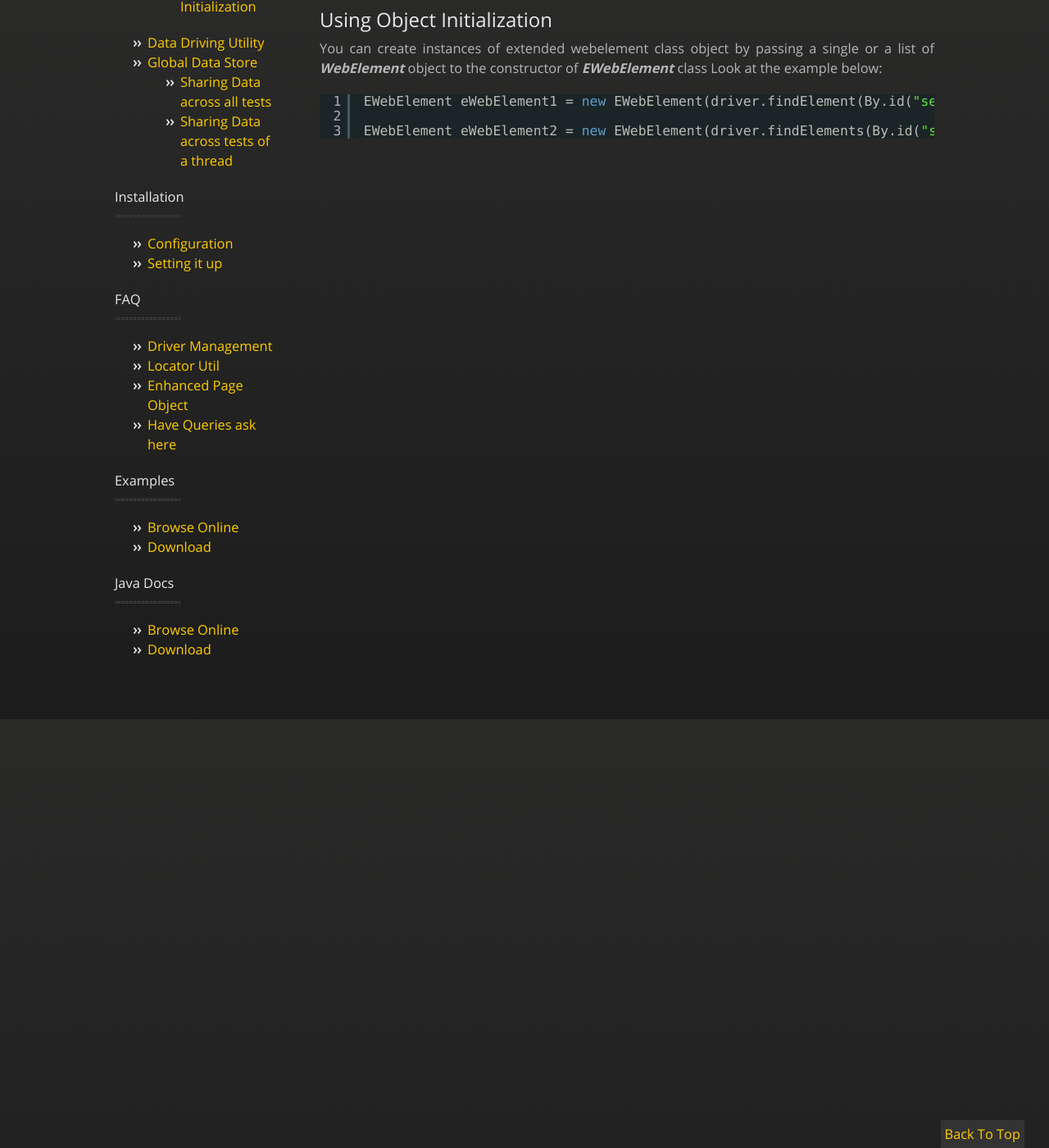
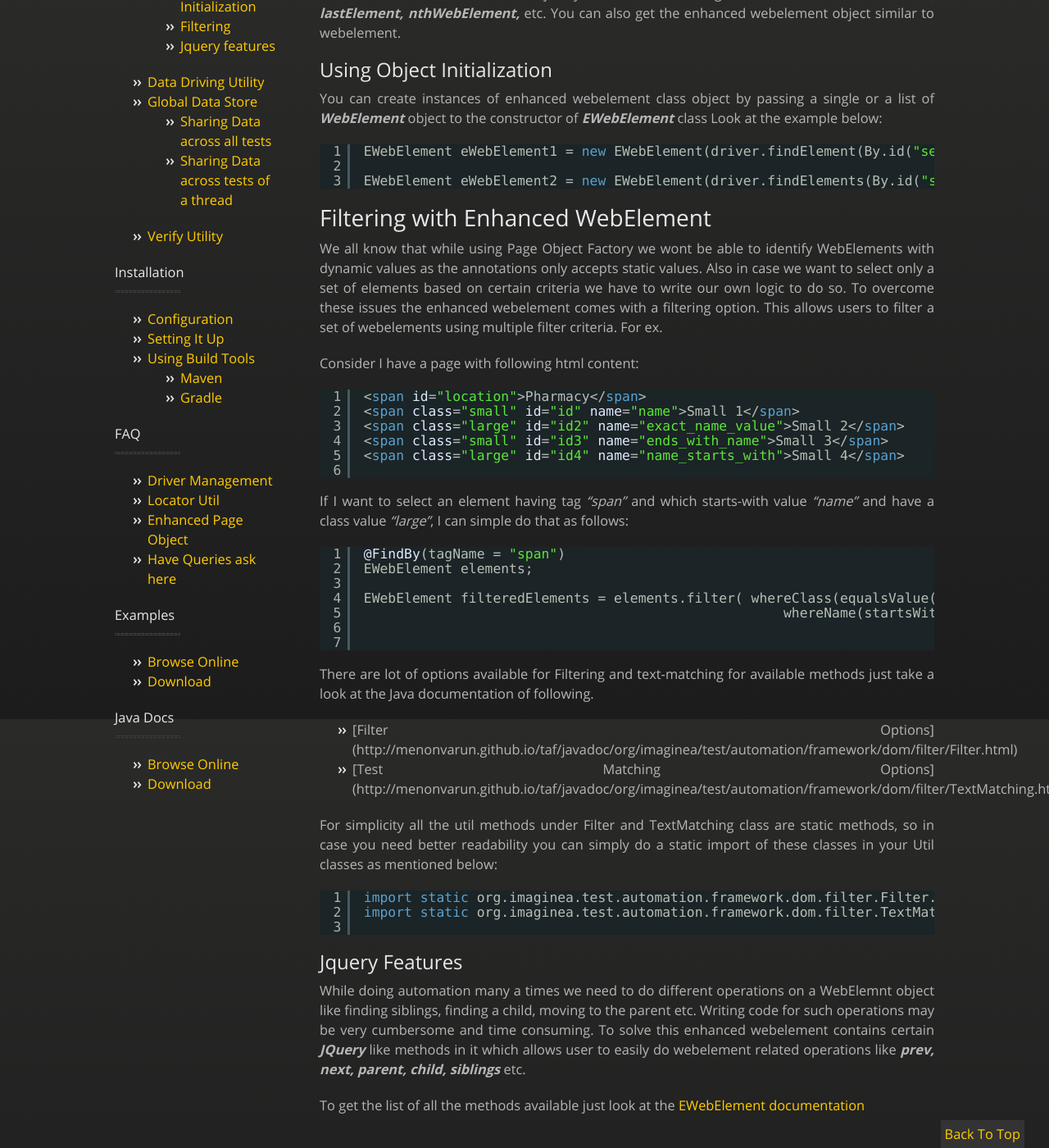
Before and after one commit to menonvarun/taf, a Jekyll site: the page built from pages/toc_enhanced_webelement.md, in a window 1280 px wide and 1400 px high, scrolled down 923 px. Shown: the whole window at 82% size. Built offline with Jekyll 4.4.1, drawn with Linux system fonts in a browser that asks for light colours; before the commit the page ends 1767 px from its top, so only the background shows below that; some of the changed text lies outside the part shown.

Commit message:
Updated the documentation with latest features of 0.0.3 and 0.0.4

```diff
--- a/_layouts/default.html
+++ b/_layouts/default.html
@@ -17,6 +17,7 @@
 	<script src="{{site.base_url}}/javascripts/shAutoloader.js"></script>
 	<script src="{{site.base_url}}/javascripts/shBrushGroovy.js"></script>
 	<script src="{{site.base_url}}/javascripts/shBrushJava.js"></script>
+	<script src="{{site.base_url}}/javascripts/shBrushXml.js"></script>
 	<script src="{{site.base_url}}/javascripts/shBrushJScript.js"></script>
 	<script src="{{site.base_url}}/javascripts/shBrushPlain.js"></script>
 		<script src="{{site.base_url}}/javascripts/jquery.qtip.min.js"></script>
@@ -44,7 +45,7 @@
       <section>
         <div id="title">
 		<li class="fork button"><a target="_" href="https://github.com/menonvarun/taf">View On GitHub</a></li>
-		<li class="downloads button"><a target="_" href="https://github.com/menonvarun/taf/releases/download/v0.0.2/testautomationframework-0.0.2.jar">Download</a></li>
+		<li class="downloads button"><a target="_" href="https://github.com/menonvarun/taf/releases">Releases</a></li>
           <h1><a href="/taf">Test Automation Framework (TAF)</a></h1>
           <p></p>
           <hr>
@@ -111,6 +112,8 @@
 	<ul>
 		 <li><a href="{{site.base_url}}/pages/enhanced_webelement.html#using_page_object_factory" >In Page Object Factory</a></li>
 		 <li><a href="{{site.base_url}}/pages/enhanced_webelement.html#using_object_intialization" >Object Initialization</a></li>
+		 <li><a href="{{site.base_url}}/pages/enhanced_webelement.html#filtering_with_enhanced_webelement" >Filtering</a></li>
+		 <li><a href="{{site.base_url}}/pages/enhanced_webelement.html#jquery_features" >Jquery features</a></li>
 	</ul>
 
 	<li><a href="{{site.base_url}}/pages/data_driven_util_in_taf.html" >Data Driving Utility</a></li>
@@ -120,6 +123,7 @@
 		 <li><a href="{{site.base_url}}/pages/global_data_store.html#across_all_tests" >Sharing Data across all tests</a></li>
 		 <li><a href="{{site.base_url}}/pages/global_data_store.html#across_a_thread" >Sharing Data across tests of a thread</a></li>
 	</ul>
+	<li><a href="{{site.base_url}}/pages/verify_util.html" >Verify Utility</a></li>
 </ul>
 <!--
 <h4>Advanced</h4>
@@ -136,13 +140,14 @@
 <h4>Installation</h4>
 <hr></hr>
 <ul>
-  {% for page in site.html_pages %}
-        {% if page.heading %}
-			{% if page.installation %}
-            <li><a href="{{site.base_url}}{{ page.url }}" >{{ page.heading }}</a></li>
-			{% endif %}
-        {% endif %}
-      {% endfor %}
+<li><a href="{{site.base_url}}/pages/Configuration.html" >Configuration</a></li>
+<li><a href="{{site.base_url}}/pages/setting_it_up.html" >Setting It Up</a></li>
+<li><a href="{{site.base_url}}/pages/using_build_tools.html" >Using Build Tools</a></li>
+	<ul>
+		 <li><a href="{{site.base_url}}/pages/using_build_tools.html#maven" >Maven</a></li>
+		 <li><a href="{{site.base_url}}/pages/using_build_tools.html#gradle" >Gradle</a></li>
+	</ul>
+
 </ul>
 <!--<h4>Concepts</h4>
 <hr></hr>
--- /dev/null
+++ b/javascripts/shBrushXml.js
@@ -0,0 +1,69 @@
+/**
+ * SyntaxHighlighter
+ * http://alexgorbatchev.com/SyntaxHighlighter
+ *
+ * SyntaxHighlighter is donationware. If you are using it, please donate.
+ * http://alexgorbatchev.com/SyntaxHighlighter/donate.html
+ *
+ * @version
+ * 3.0.83 (July 02 2010)
+ *
+ * @copyright
+ * Copyright (C) 2004-2010 Alex Gorbatchev.
+ *
+ * @license
+ * Dual licensed under the MIT and GPL licenses.
+ */
+;(function()
+{
+	// CommonJS
+	typeof(require) != 'undefined' ? SyntaxHighlighter = require('shCore').SyntaxHighlighter : null;
+
+	function Brush()
+	{
+		function process(match, regexInfo)
+		{
+			var constructor = SyntaxHighlighter.Match,
+				code = match[0],
+				tag = new XRegExp('(&lt;|<)[\\s\\/\\?]*(?<name>[:\\w-\\.]+)', 'xg').exec(code),
+				result = []
+				;
+
+			if (match.attributes != null)
+			{
+				var attributes,
+					regex = new XRegExp('(?<name> [\\w:\\-\\.]+)' +
+										'\\s*=\\s*' +
+										'(?<value> ".*?"|\'.*?\'|\\w+)',
+										'xg');
+
+				while ((attributes = regex.exec(code)) != null)
+				{
+					result.push(new constructor(attributes.name, match.index + attributes.index, 'color1'));
+					result.push(new constructor(attributes.value, match.index + attributes.index + attributes[0].indexOf(attributes.value), 'string'));
+				}
+			}
+
+			if (tag != null)
+				result.push(
+					new constructor(tag.name, match.index + tag[0].indexOf(tag.name), 'keyword')
+				);
+
+			return result;
+		}
+
+		this.regexList = [
+			{ regex: new XRegExp('(\\&lt;|<)\\!\\[[\\w\\s]*?\\[(.|\\s)*?\\]\\](\\&gt;|>)', 'gm'),			css: 'color2' },	// <![ ... [ ... ]]>
+			{ regex: SyntaxHighlighter.regexLib.xmlComments,												css: 'comments' },	// <!-- ... -->
+			{ regex: new XRegExp('(&lt;|<)[\\s\\/\\?]*(\\w+)(?<attributes>.*?)[\\s\\/\\?]*(&gt;|>)', 'sg'), func: process }
+		];
+	};
+
+	Brush.prototype	= new SyntaxHighlighter.Highlighter();
+	Brush.aliases	= ['xml', 'xhtml', 'xslt', 'html'];
+
+	SyntaxHighlighter.brushes.Xml = Brush;
+
+	// CommonJS
+	typeof(exports) != 'undefined' ? exports.Brush = Brush : null;
+})();
--- a/pages/toc_enhanced_webelement.md
+++ b/pages/toc_enhanced_webelement.md
@@ -8,16 +8,22 @@ toc: true
 
 #Enhanced WebElement
 
-While doing automation many a times we need to do different operations on a WebElemnt object like finding siblings, finding a child, moving to the parent etc. Writing code for such operations may be very cumbersome and time consuming. To solve this TAF comes with an in-built [_**EWebElement**_]() class which contains certain _**JQuery**_ like methods in it this allows user to easily do webelement related operations like _**prev, next, parent, child, siblings**_ etc.
+As the name suggests is an Enhanced form of WebElement feature provided by the WebDriver. It gives following advantages.
+- Multiple filtering options on a particular set of WebElement's
+- Support dynamic element identification in Page Object Factory implementation.
+- Support for Jquery like features. For ex. parent, child, siblings etc.
 
-There are multiple ways of using the extended webelement:
+
+#Creating/Using Enhanced WebElement
+
+There are multiple ways of using the enhanced webelement:
 - Using Page Object Factory
 - Object initialization
 
 <a name ="using_page_object_factory"> </a>
 
 ##Using Page Object Factory
-To use TAF extended webelement with Page Object Factory initialization just define your elements with type _**EWebElement**_ instead of _**WebElement**_. During the usage of _**CustomPageFactory**_ class page factory initialization these elements will automatically be initialized. Look at the example below.
+To use TAF enhanced webelement with Page Object Factory initialization just define your elements with type _**EWebElement**_ instead of _**WebElement**_. During the usage of _**CustomPageFactory**_ class page factory initialization these elements will automatically be initialized. Look at the example below.
 
 <pre class="brush: java;">
 public class GoogleLocator{
@@ -33,13 +39,13 @@ public class GoogleLocator{
 }
 </pre>
 _**EWebElement**_ class by default store all the elements identified by a give locator in its instance, its similar to doing _driver.findElements(By.id("selector"))_.
-In case you need to get a particular element for the extended webelement object you can use certain given methods like _**firstElement, lastElement, nthWebElement,**_ etc.
-You can also get the extended webelement object similar to webelement.
+In case you need to get a particular element for the enhanced webelement object you can use certain given methods like _**firstElement, lastElement, nthWebElement,**_ etc.
+You can also get the enhanced webelement object similar to webelement.
 
 <a name ="using_object_intialization"> </a>
 ##Using Object Initialization
 
-You can create instances of extended webelement class object by passing a single or a list of _**WebElement**_ object to the constructor of _**EWebElement**_ class
+You can create instances of enhanced webelement class object by passing a single or a list of _**WebElement**_ object to the constructor of _**EWebElement**_ class
 Look at the example below:
 
 <pre class="brush: java;">
@@ -47,3 +53,53 @@ EWebElement eWebElement1 = new EWebElement(driver.findElement(By.id("selector"))
 
 EWebElement eWebElement2 = new EWebElement(driver.findElements(By.id("selector"));
 </pre>
+
+<a name ="filtering_with_enhanced_webelement"> </a>
+#Filtering with Enhanced WebElement
+
+We all know that while using Page Object Factory we wont be able to identify WebElements with dynamic values as the annotations only accepts static values.
+Also in case we want to select only a set of elements based on certain criteria we have to write our own logic to do so. To overcome these issues the enhanced webelement comes with a filtering option. This allows users to filter a set of webelements using multiple filter criteria. For ex.
+
+Consider I have a page with following html content:
+
+<pre class="brush: xml;">
+
+<span id="location">Pharmacy</span>
+<span class="small" id="id" name="name">Small 1</span>
+<span class="large" id="id2" name="exact_name_value">Small 2</span>
+<span class="small" id="id3" name="ends_with_name">Small 3</span>
+<span class="large" id="id4" name="name_starts_with">Small 4</span>
+
+</pre>
+
+If I want to select an element having tag *"span"* and which starts-with value *"name"* and have a class value *"large"*, I can simple do that as follows:
+
+<pre class="brush: java;">
+@FindBy(tagName = "span")
+EWebElement elements;
+
+EWebElement filteredElements = elements.filter( whereClass(equalsValue("large")),
+													whereName(startsWith("name")));
+
+
+</pre>
+
+There are lot of options available for Filtering and text-matching for available methods just take a look at the Java documentation of following.
+
+- [Filter Options] ({{site.base_url}}/javadoc/org/imaginea/test/automation/framework/dom/filter/Filter.html)
+- [Test Matching Options] ({{site.base_url}}/javadoc/org/imaginea/test/automation/framework/dom/filter/TextMatching.html)
+
+For simplicity all the util methods under Filter and TextMatching class are static methods, so in case you need better readability you can simply do a static import of these classes in your Util classes as mentioned below:
+
+<pre class="brush: java;">
+
+import static org.imaginea.test.automation.framework.dom.filter.Filter.*;
+import static org.imaginea.test.automation.framework.dom.filter.TextMatching.*;
+
+</pre>
+
+<a name ="jquery_features"> </a>
+## Jquery Features
+While doing automation many a times we need to do different operations on a WebElemnt object like finding siblings, finding a child, moving to the parent etc. Writing code for such operations may be very cumbersome and time consuming. To solve this enhanced webelement contains certain _**JQuery**_ like methods in it which allows user to easily do webelement related operations like _**prev, next, parent, child, siblings**_ etc.
+
+To get the list of all the methods available just look at the [EWebElement documentation]({{site.base_url}}/javadoc/org/imaginea/test/automation/framework/dom/EWebElement.html)
--- /dev/null
+++ b/pages/toc_using_build_tools.md
@@ -0,0 +1,57 @@
+---
+layout: default
+title: Using Build Tools
+permalink: /using_build_tools.html
+heading: Using Build Tools
+toc: true
+---
+
+#Using Build Tools
+
+TAF can be used any of the build tools. You simple have to add the TAF jar as a dependency in your build tool. TAF is deployed on maven repository so it can be downloaded automatically by ivy, maven or gradle build tools. Following are the configurations for few tools:
+
+##Maven
+
+Add TAF repository to your pom.xml file or setting.xml as shown below:
+
+<pre class="brush: xml;">
+    <repositories>
+        <repository>
+            <id>taf-repo</id>
+            <name>TAF repo</name>
+            <url>https://github.com/menonvarun/mvn-repo/raw/master/releases</url>
+        </repository>
+    </repositories>
+
+</pre>
+
+Add TAF as a dependency in your pom.xml.
+
+<pre class="brush: xml;">
+ 	<dependency>
+		&lt;groupId&gt;org.imaginea&lt;/groupId&gt;
+		&lt;artifactId&gt;testautomationframework&lt;/artifactId&gt;
+		<version>(taf-version)</version>
+	</dependency>
+
+</pre>
+
+##Gradle
+
+Add TAF repository to your builds.gradle file as shown below:
+
+<pre class="brush: java;">
+    reposittories {
+		mavenRepo urls: "https://github.com/menonvarun/mvn-repo/raw/master/releases"
+	}
+
+</pre>
+
+Add TAF as a dependency in your build.gradle.
+
+<pre class="brush: java;">
+ 	dependencies {
+		compile "org.imaginea:testautomationframework:0.0.4"
+	}
+
+</pre>
--- /dev/null
+++ b/pages/toc_verify_util.md
@@ -0,0 +1,40 @@
+---
+layout: default
+title: Verify Utility
+permalink: /verify_util.html
+heading: Verify Utility
+toc: true
+---
+
+#Verify Utility
+
+Many a time while doing automation there may be a requirement where we just have to verify a condition and continue with our test execution.
+
+An example can be a form with 10 mandatory fields where we want to verify that an exception is thrown when a mandatory filed is not filled.
+In this scenario if there are no validation done for 2nd, 5th and 6th field, while using Assert statements in our test we only get information of 2nd field validation failure but not about 5th and 6th field.
+
+In this case we will have enhanced test coverage if we verify all the fields first and then use the assert statement at the last.
+This will give us information about all the failures in a single shot. Following is an example of the usage:
+
+<pre class="brush: java;">
+
+@Test
+public void verifyMandatoryFormFields(){
+	VerifyUtil verifyUtil = new VerifyUtil();
+	userName.sendKeys("");
+	verifyUtil.verifyTrue(getErrorMessage(userName) != "",
+                "No error was thrown user name field");
+	firstName.sendKeys("");
+	verifyUtil.verifyTrue(getErrorMessage(firstName) != "",
+                "No error was thrown first name field");
+	lastName.sendKeys("");
+	verifyUtil.verifyTrue(getErrorMessage(lastName) != "",
+                "No error was thrown last name field");
+	email.sendKeys("");
+	verifyUtil.verifyTrue(getErrorMessage(email) != "",
+                "No error was thrown email field");
+	Assert.assertTrue(verifyUtil.isPassed(), verifyUtil.getFailureMessage());
+
+}
+
+</pre>
```
